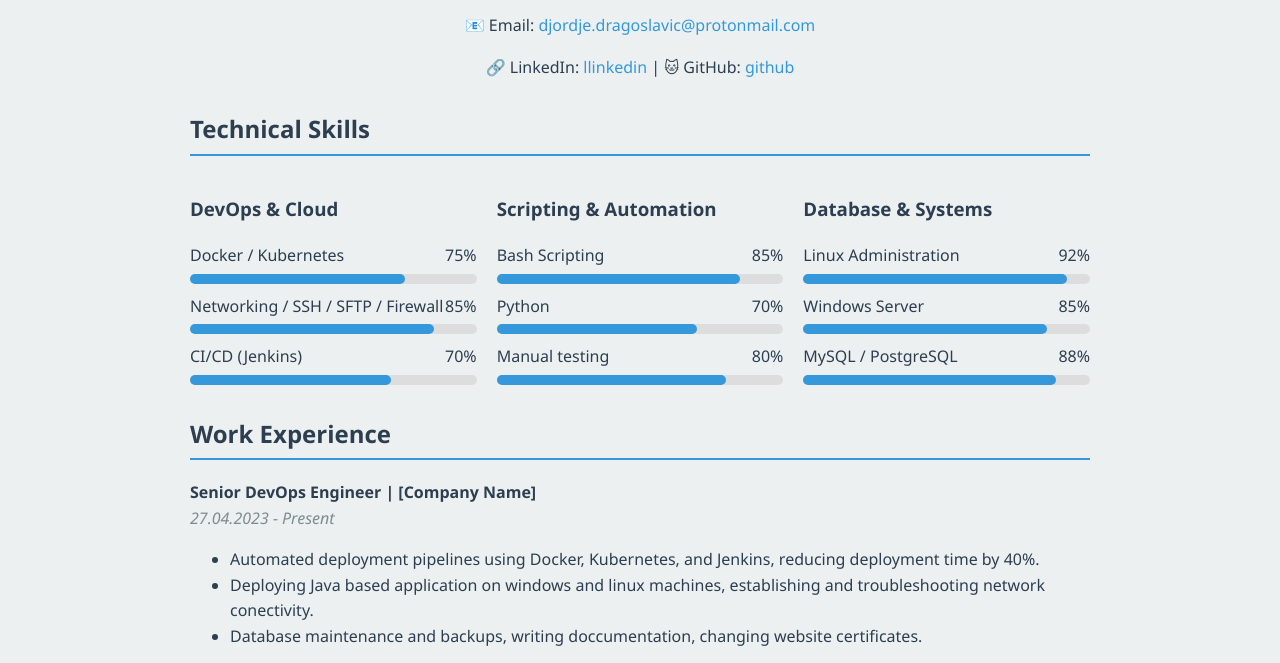
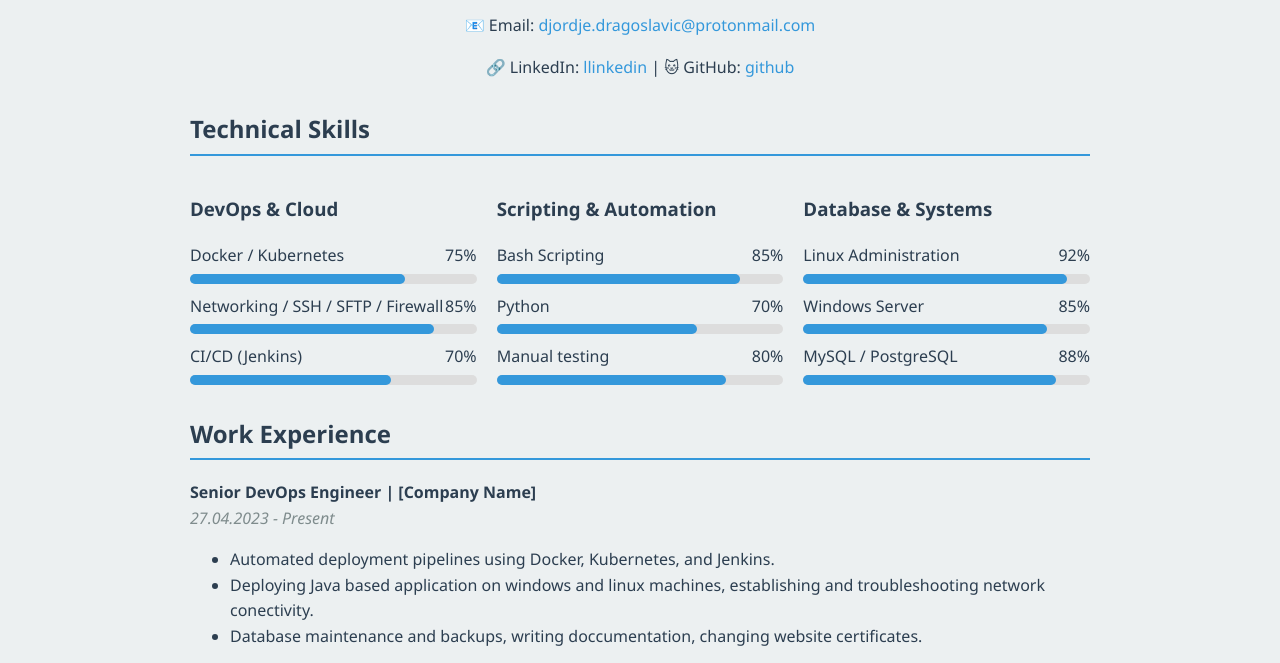
Before and after one commit to MojGithubNalog/MojGithubNalog.github.io, a plain HTML site: page index.html in a window 1280 px wide. Shown: the part 137-800 px from the top of the page. Drawn offline with Linux system fonts and the light colour scheme.

Commit message:
Update index.html

```diff
--- a/index.html
+++ b/index.html
@@ -273,7 +273,7 @@
                     <div class="job-title">Senior DevOps Engineer | [Company Name]</div>
                     <div class="date">27.04.2023 - Present</div>
                     <ul>
-                        <li>Automated deployment pipelines using Docker, Kubernetes, and Jenkins, reducing deployment time by 40%.</li>
+                        <li>Automated deployment pipelines using Docker, Kubernetes, and Jenkins.</li>
                         <li>Deploying Java based application on windows and linux machines, establishing and troubleshooting network conectivity.</li>
                         <li>Database maintenance and backups, writing doccumentation, changing website certificates.</li>
                     </ul>
```
